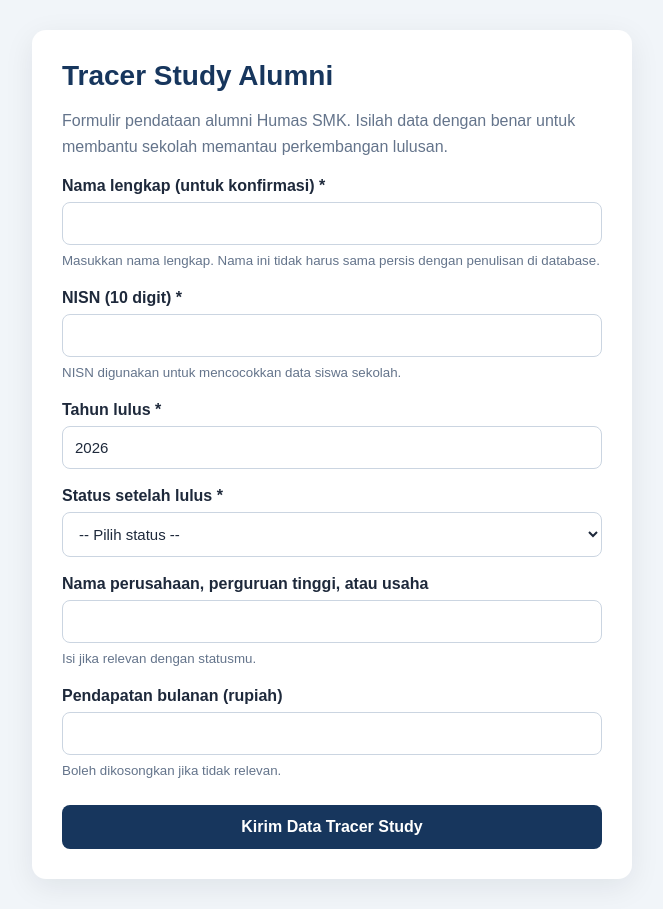
After one commit to maulanamuhammadzidan4-commits/humas-project, a PHP site: page /tracer_study_form.php in a window 1280 px wide. The commit adds this page. Shown: the whole page, without its empty margins (308-971 px from the left). Run offline with PHP 8.4, Linux system fonts and the light colour scheme.

Commit message:
feat: add tracer study functionality and form for alumni data submission

```diff
--- a/admin/tracer.php
+++ b/admin/tracer.php
@@ -77,7 +77,7 @@ $page_title = "Tracer Study";
 					<span class="card-title">
 						<i class="fa-solid fa-list"></i>
 						Data Tracer Study
-						(<?= $total ?>)
+						(<?= (int) $total ?>)
 					</span>
 
 					<form method="GET" style="display:flex;gap:.5rem;align-items:center;">
--- a/backend/connection.php
+++ b/backend/connection.php
@@ -1,36 +1,46 @@
+
 <?php
-ini_set('display_errors', 1);
-ini_set('display_startup_errors', 1);
-error_reporting(E_ALL);
+mysqli_report(MYSQLI_REPORT_ERROR | MYSQLI_REPORT_STRICT);
 
 $hostname = "localhost";
-$username = "humas_user";
-$password = "password_humas123";
+$username = "root";
+$password = "";
 $dbname = "db_humas_smk";
 
-mysqli_report(MYSQLI_REPORT_ERROR | MYSQLI_REPORT_STRICT);
 try {
-    $koneksi = mysqli_connect($hostname, $username, $password, $dbname);
+    $koneksi = mysqli_connect(
+        $hostname,
+        $username,
+        $password,
+        $dbname
+    );
+
+    mysqli_set_charset($koneksi, "utf8mb4");
+
 } catch (mysqli_sql_exception $e) {
-    echo "Koneksi database gagal: " . $e->getMessage();
-    exit();
+    error_log("Koneksi database gagal: " . $e->getMessage());
+    exit("Koneksi database gagal. Periksa konfigurasi MySQL Laragon.");
 }
 
-function show_all(string $table){
+function show_all(string $table) {
     global $koneksi;
+
     $query = "SELECT * FROM `$table`";
     $raw_result = mysqli_query($koneksi, $query);
-    $result = $raw_result ? mysqli_fetch_all($raw_result, MYSQLI_ASSOC) : [];
+    $result = mysqli_fetch_all($raw_result, MYSQLI_ASSOC);
+
     mysqli_free_result($raw_result);
 
     return $result;
 }
 
-function show_where(string $table, string $where){
+function show_where(string $table, string $where) {
     global $koneksi;
-    $query = "SELECT * FROM `$table` WHERE `$where`";
+
+    $query = "SELECT * FROM `$table` WHERE $where";
     $raw_result = mysqli_query($koneksi, $query);
-    $result = $raw_result ? mysqli_fetch_all($raw_result, MYSQLI_ASSOC) : [];
+    $result = mysqli_fetch_all($raw_result, MYSQLI_ASSOC);
+
     mysqli_free_result($raw_result);
 
     return $result;
--- a/frontend/components/berita.php
+++ b/frontend/components/berita.php
@@ -3,7 +3,7 @@
             <span class="section-tag">KABAR TERBARU</span>
             <h2>Berita & Informasi</h2>
             <p>
-                Informasi terbaru, pengumuman, dan liputan kegiatan dari Humas SMK.
+                Informasi terbaru, pengumuman, dan liputan kegiatan dari Humas SMKN 1 Maja.
             </p>
         </div>
 
--- /dev/null
+++ b/tracer_study_form.php
@@ -0,0 +1,428 @@
+
+<?php
+session_start();
+
+require_once __DIR__ . '/backend/connection.php';
+
+mysqli_set_charset($koneksi, 'utf8mb4');
+
+// Token keamanan formulir (CSRF)
+if (empty($_SESSION['csrf_tracer'])) {
+    $_SESSION['csrf_tracer'] = bin2hex(random_bytes(32));
+}
+
+// Variabel formulir
+$pesan = '';
+$jenisPesan = '';
+$nama = '';
+$nisn = '';
+$tahun = date('Y');
+$status = '';
+$instansi = '';
+$pendapatan = '';
+
+if ($_SERVER['REQUEST_METHOD'] === 'POST') {
+    $nama = trim($_POST['nama'] ?? '');
+    $nisn = trim($_POST['nisn'] ?? '');
+    $tahun = trim($_POST['tahun_lulus'] ?? '');
+    $status = trim($_POST['status_alumni'] ?? '');
+    $instansi = trim($_POST['nama_instansi'] ?? '');
+    $pendapatan = trim($_POST['pendapatan_bulanan'] ?? '');
+    $csrf = $_POST['csrf_token'] ?? '';
+
+    // Status alumni yang diperbolehkan
+    $statusValid = [
+        'Bekerja',
+        'Kuliah',
+        'Wirausaha',
+        'Mencari Kerja',
+        'menikah'
+    ];
+
+    // Validasi token CSRF
+    if (
+        !is_string($csrf) ||
+        !hash_equals($_SESSION['csrf_tracer'], $csrf)
+    ) {
+        $pesan = 'Sesi formulir tidak valid. Silakan muat ulang halaman.';
+        $jenisPesan = 'error';
+
+    // Validasi data utama
+    } elseif (
+        $nama === '' ||
+        mb_strlen($nama) > 150 ||
+        !preg_match('/^[0-9]{10}$/', $nisn) ||
+        !ctype_digit($tahun) ||
+        (int) $tahun < 2000 ||
+        (int) $tahun > (int) date('Y') + 1 ||
+        !in_array($status, $statusValid, true)
+    ) {
+        $pesan = 'Periksa kembali nama, NISN, tahun lulus, dan status.';
+        $jenisPesan = 'error';
+
+    // Validasi pendapatan
+    } elseif (
+        $pendapatan !== '' &&
+        (
+            !ctype_digit($pendapatan) ||
+            (float) $pendapatan > 2147483647
+        )
+    ) {
+        $pesan = 'Pendapatan harus berupa angka yang valid.';
+        $jenisPesan = 'error';
+
+    // Validasi nama instansi
+    } elseif (mb_strlen($instansi) > 150) {
+        $pesan = 'Nama instansi maksimal 150 karakter.';
+        $jenisPesan = 'error';
+
+    } else {
+        try {
+            /*
+             * Cari siswa berdasarkan NISN.
+             * Nama tidak harus sama persis dengan database.
+             */
+            $stmt = mysqli_prepare(
+                $koneksi,
+                "SELECT id, nama_siswa
+                 FROM siswa
+                 WHERE nisn = ?
+                 LIMIT 1"
+            );
+
+            mysqli_stmt_bind_param($stmt, 's', $nisn);
+            mysqli_stmt_execute($stmt);
+
+            $hasil = mysqli_stmt_get_result($stmt);
+            $siswa = mysqli_fetch_assoc($hasil);
+
+            mysqli_stmt_close($stmt);
+
+            if (!$siswa) {
+                $pesan = 'NISN tidak ditemukan dalam data siswa sekolah. '
+                       . 'Periksa kembali NISN atau hubungi pihak sekolah.';
+                $jenisPesan = 'error';
+
+            } else {
+                $siswaId = (int) $siswa['id'];
+                $tahunLulus = (int) $tahun;
+
+                // Kolom opsional dapat disimpan sebagai NULL
+                $namaInstansi = $instansi === ''
+                    ? null
+                    : $instansi;
+
+                $pendapatanNilai = $pendapatan === ''
+                    ? null
+                    : (int) $pendapatan;
+
+                /*
+                 * Simpan data tracer study.
+                 * Pastikan nama dan tipe kolom sesuai database.
+                 */
+                $stmt = mysqli_prepare(
+                    $koneksi,
+                    "INSERT INTO tracer_study
+                    (
+                        siswa_id,
+                        tahun_lulus,
+                        status_alumni,
+                        nama_instansi,
+                        pendapatan_bulanan
+                    )
+                    VALUES (?, ?, ?, ?, ?)"
+                );
+
+                mysqli_stmt_bind_param(
+                    $stmt,
+                    'iissi',
+                    $siswaId,
+                    $tahunLulus,
+                    $status,
+                    $namaInstansi,
+                    $pendapatanNilai
+                );
+
+                mysqli_stmt_execute($stmt);
+                mysqli_stmt_close($stmt);
+
+                // Pesan berhasil
+                $pesan = 'Data tracer study berhasil dikirim. Terima kasih!';
+                $jenisPesan = 'sukses';
+
+                // Kosongkan formulir setelah berhasil
+                $nama = '';
+                $nisn = '';
+                $tahun = date('Y');
+                $status = '';
+                $instansi = '';
+                $pendapatan = '';
+
+                // Buat token baru setelah pengiriman berhasil
+                $_SESSION['csrf_tracer'] = bin2hex(random_bytes(32));
+            }
+
+        } catch (mysqli_sql_exception $e) {
+            // Catat detail error di log server
+            error_log('Tracer Study Error: ' . $e->getMessage());
+
+            if ((int) $e->getCode() === 1062) {
+                $pesan = 'Data tracer study untuk siswa ini sudah pernah dikirim.';
+            } else {
+                $pesan = 'Terjadi kesalahan saat menyimpan data. '
+                       . 'Periksa database atau hubungi administrator.';
+            }
+
+            $jenisPesan = 'error';
+        }
+    }
+}
+?>
+<!DOCTYPE html>
+<html lang="id">
+<head>
+    <meta charset="UTF-8">
+    <meta name="viewport" content="width=device-width, initial-scale=1.0">
+
+    <title>Tracer Study Alumni - Humas SMK</title>
+
+    <style>
+        * {
+            box-sizing: border-box;
+        }
+
+        body {
+            margin: 0;
+            padding: 30px 15px;
+            font-family: Arial, Helvetica, sans-serif;
+            background: #f1f5f9;
+            color: #1e293b;
+        }
+
+        .card {
+            width: 100%;
+            max-width: 600px;
+            margin: 0 auto;
+            padding: 30px;
+            background: #ffffff;
+            border-radius: 14px;
+            box-shadow: 0 8px 30px rgba(15, 23, 42, 0.08);
+        }
+
+        h1 {
+            margin: 0 0 12px;
+            color: #17365d;
+            font-size: 28px;
+        }
+
+        .intro {
+            color: #64748b;
+            line-height: 1.6;
+        }
+
+        label {
+            display: block;
+            font-weight: 600;
+            margin: 18px 0 7px;
+        }
+
+        input,
+        select {
+            display: block;
+            width: 100%;
+            padding: 12px;
+            border: 1px solid #cbd5e1;
+            border-radius: 8px;
+            background: #ffffff;
+            color: #1e293b;
+            font-size: 15px;
+        }
+
+        input:focus,
+        select:focus {
+            outline: none;
+            border-color: #17365d;
+            box-shadow: 0 0 0 3px rgba(23, 54, 93, 0.12);
+        }
+
+        button {
+            width: 100%;
+            padding: 13px;
+            margin-top: 24px;
+            border: 0;
+            border-radius: 8px;
+            background: #17365d;
+            color: #ffffff;
+            font-size: 16px;
+            font-weight: bold;
+            cursor: pointer;
+        }
+
+        button:hover {
+            background: #244b7a;
+        }
+
+        .notice {
+            padding: 12px;
+            border-radius: 8px;
+            margin: 16px 0;
+            line-height: 1.5;
+        }
+
+        .sukses {
+            background: #dcfce7;
+            color: #166534;
+        }
+
+        .error {
+            background: #fee2e2;
+            color: #991b1b;
+        }
+
+        small {
+            display: block;
+            margin-top: 6px;
+            color: #64748b;
+            line-height: 1.5;
+        }
+
+        @media (max-width: 480px) {
+            body {
+                padding: 15px 10px;
+            }
+
+            .card {
+                padding: 20px;
+            }
+
+            h1 {
+                font-size: 24px;
+            }
+        }
+    </style>
+</head>
+
+<body>
+<div class="card">
+    <h1>Tracer Study Alumni</h1>
+
+    <p class="intro">
+        Formulir pendataan alumni Humas SMK.
+        Isilah data dengan benar untuk membantu sekolah
+        memantau perkembangan lulusan.
+    </p>
+
+    <?php if ($pesan !== ''): ?>
+        <div class="notice <?= htmlspecialchars($jenisPesan, ENT_QUOTES, 'UTF-8') ?>">
+            <?= htmlspecialchars($pesan, ENT_QUOTES, 'UTF-8') ?>
+        </div>
+    <?php endif; ?>
+
+    <form method="POST" action="">
+        <input
+            type="hidden"
+            name="csrf_token"
+            value="<?= htmlspecialchars($_SESSION['csrf_tracer'], ENT_QUOTES, 'UTF-8') ?>"
+        >
+
+        <label for="nama">Nama lengkap (untuk konfirmasi) *</label>
+        <input
+            type="text"
+            id="nama"
+            name="nama"
+            required
+            maxlength="150"
+            autocomplete="name"
+            value="<?= htmlspecialchars($nama, ENT_QUOTES, 'UTF-8') ?>"
+        >
+        <small>
+            Masukkan nama lengkap. Nama ini tidak harus sama persis
+            dengan penulisan di database.
+        </small>
+
+        <label for="nisn">NISN (10 digit) *</label>
+        <input
+            type="text"
+            id="nisn"
+            name="nisn"
+            required
+            inputmode="numeric"
+            pattern="[0-9]{10}"
+            minlength="10"
+            maxlength="10"
+            value="<?= htmlspecialchars($nisn, ENT_QUOTES, 'UTF-8') ?>"
+        >
+        <small>
+            NISN digunakan untuk mencocokkan data siswa sekolah.
+        </small>
+
+        <label for="tahun_lulus">Tahun lulus *</label>
+        <input
+            type="number"
+            id="tahun_lulus"
+            name="tahun_lulus"
+            min="2000"
+            max="<?= (int) date('Y') + 1 ?>"
+            required
+            value="<?= htmlspecialchars($tahun, ENT_QUOTES, 'UTF-8') ?>"
+        >
+
+        <label for="status_alumni">Status setelah lulus *</label>
+        <select id="status_alumni" name="status_alumni" required>
+            <option value="">-- Pilih status --</option>
+
+            <?php
+            $opsi = [
+                'Bekerja' => 'Bekerja',
+                'Kuliah' => 'Kuliah',
+                'Wirausaha' => 'Wirausaha',
+                'Mencari Kerja' => 'Mencari Kerja',
+                'menikah' => 'Menikah'
+            ];
+
+            foreach ($opsi as $nilai => $label):
+            ?>
+                <option
+                    value="<?= htmlspecialchars($nilai, ENT_QUOTES, 'UTF-8') ?>"
+                    <?= $status === $nilai ? 'selected' : '' ?>
+                >
+                    <?= htmlspecialchars($label, ENT_QUOTES, 'UTF-8') ?>
+                </option>
+            <?php endforeach; ?>
+        </select>
+
+        <label for="nama_instansi">
+            Nama perusahaan, perguruan tinggi, atau usaha
+        </label>
+        <input
+            type="text"
+            id="nama_instansi"
+            name="nama_instansi"
+            maxlength="150"
+            value="<?= htmlspecialchars($instansi, ENT_QUOTES, 'UTF-8') ?>"
+        >
+        <small>
+            Isi jika relevan dengan statusmu.
+        </small>
+
+        <label for="pendapatan_bulanan">
+            Pendapatan bulanan (rupiah)
+        </label>
+        <input
+            type="number"
+            id="pendapatan_bulanan"
+            name="pendapatan_bulanan"
+            min="0"
+            max="2147483647"
+            step="1"
+            value="<?= htmlspecialchars($pendapatan, ENT_QUOTES, 'UTF-8') ?>"
+        >
+        <small>
+            Boleh dikosongkan jika tidak relevan.
+        </small>
+
+        <button type="submit">Kirim Data Tracer Study</button>
+    </form>
+</div>
+</body>
+</html>
```
Also changed, not shown: admin/includes/sidebar.php (+6 -3 lines), admin/tracer_study.php (added, +137 -0 lines).
